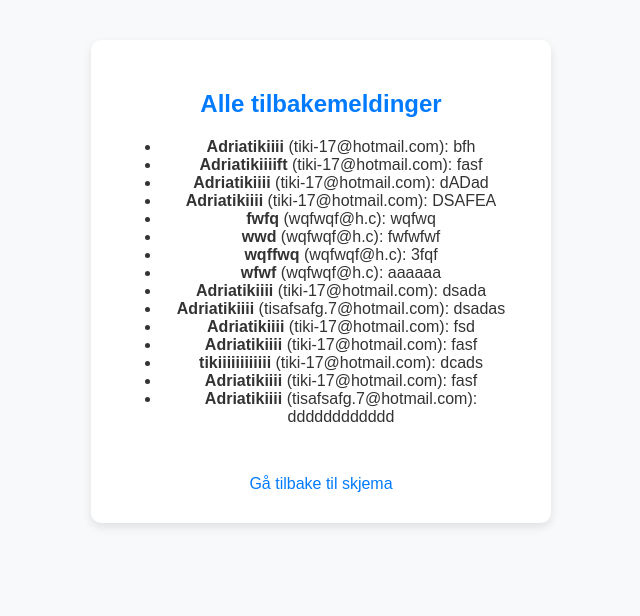
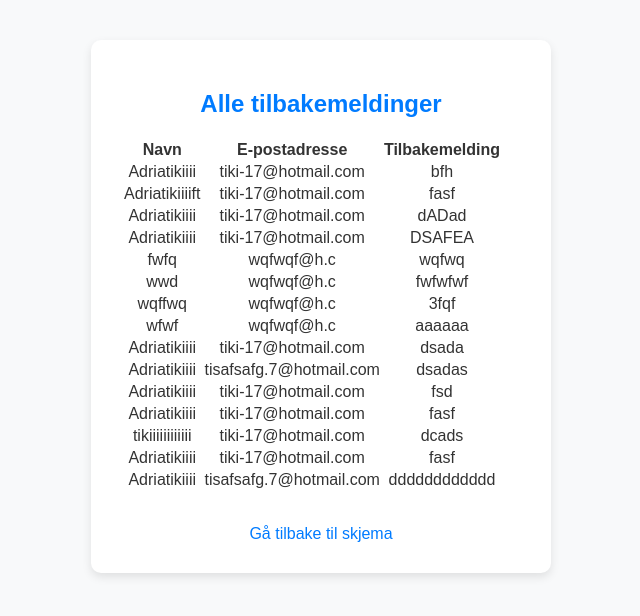
Before and after one commit to AdriatikIMB/Case_oppgave, a Flask app: page /feedbacks in a window 1280 px wide. Shown: the top 616 px of the page, without its empty margins (319-959 px from the left). Run offline with Flask 3, Linux system fonts and the light colour scheme; data comes from the database, SQL or seed files in the repository; both versions use the stored data as it was after the commit.

Commit message:
Endret visningen av tilbakemeldinger til tabellformat for bedre oversikt

```diff
--- a/templates/feedbacks.html
+++ b/templates/feedbacks.html
@@ -9,11 +9,24 @@
 <body>
     <div class="container">
         <h2>Alle tilbakemeldinger</h2>
-        <ul>
-            {% for feedback in feedbacks %}
-                <li><strong>{{ feedback[0] }}</strong> ({{ feedback[1] }}): {{ feedback[2] }}</li>
-            {% endfor %}
-        </ul>
+        <table>
+            <thead>
+                <tr>
+                    <th>Navn</th>
+                    <th>E-postadresse</th>
+                    <th>Tilbakemelding</th>
+                </tr>
+            </thead>
+            <tbody>
+                {% for feedback in feedbacks %}
+                    <tr>
+                        <td>{{ feedback[0] }}</td>
+                        <td>{{ feedback[1] }}</td>
+                        <td>{{ feedback[2] }}</td>
+                    </tr>
+                {% endfor %}
+            </tbody>
+        </table>
         <br>
         <a href="/">Gå tilbake til skjema</a>
     </div>
--- a/templates/result.html
+++ b/templates/result.html
@@ -8,7 +8,7 @@
 </head>
 <body>
     <div class="result-container">
-        <h2>Din tilbakemelding</h2>
+        <h2>Din tilbakemelding er mottatt</h2>
         <p><strong>Navn:</strong> {{ name }}</p>
         <p><strong>E-postadresse:</strong> {{ email }}</p>
         <p><strong>Tilbakemelding:</strong> {{ message }}</p>
```
Also changed, not shown: tilbakemeldinger.db.
